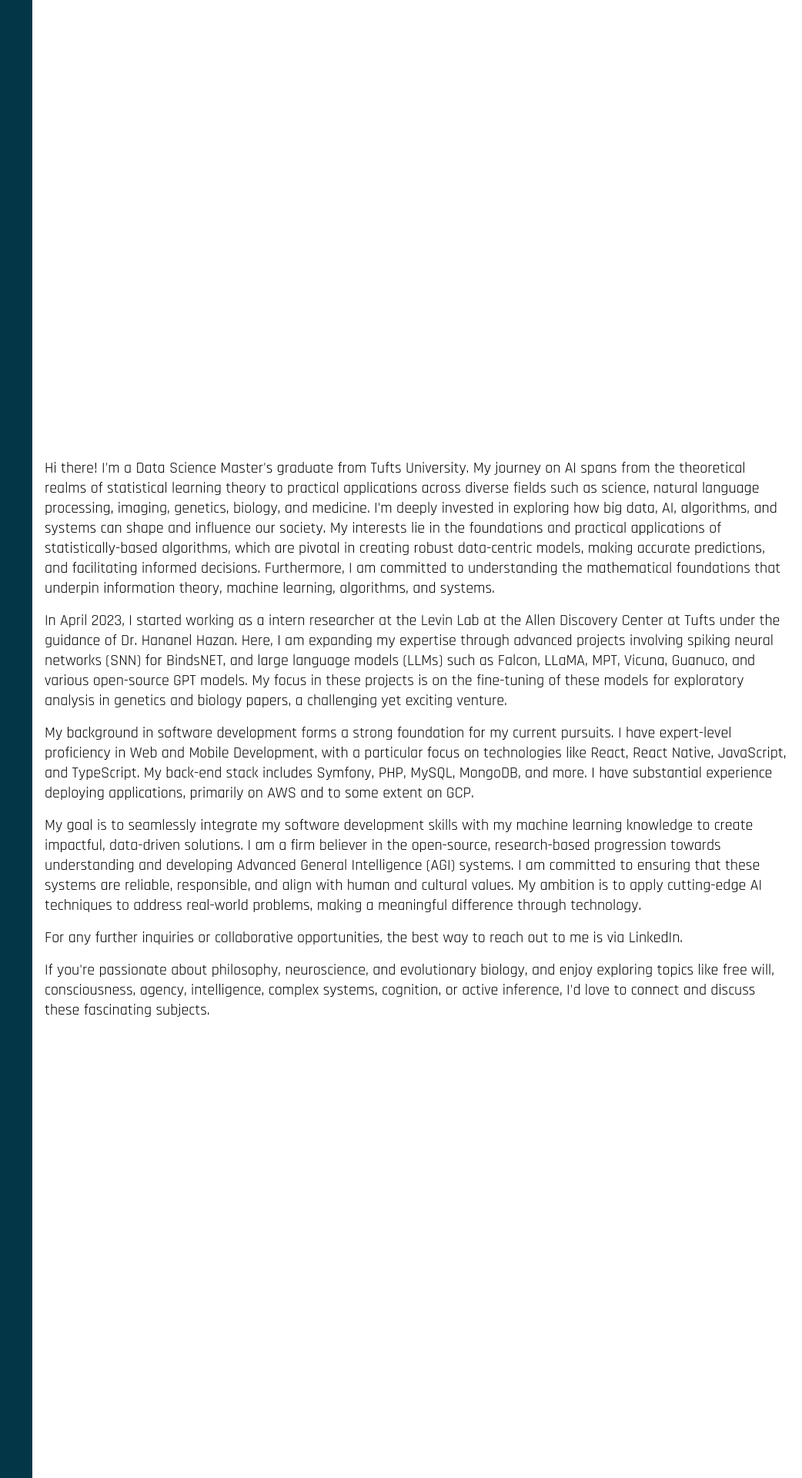
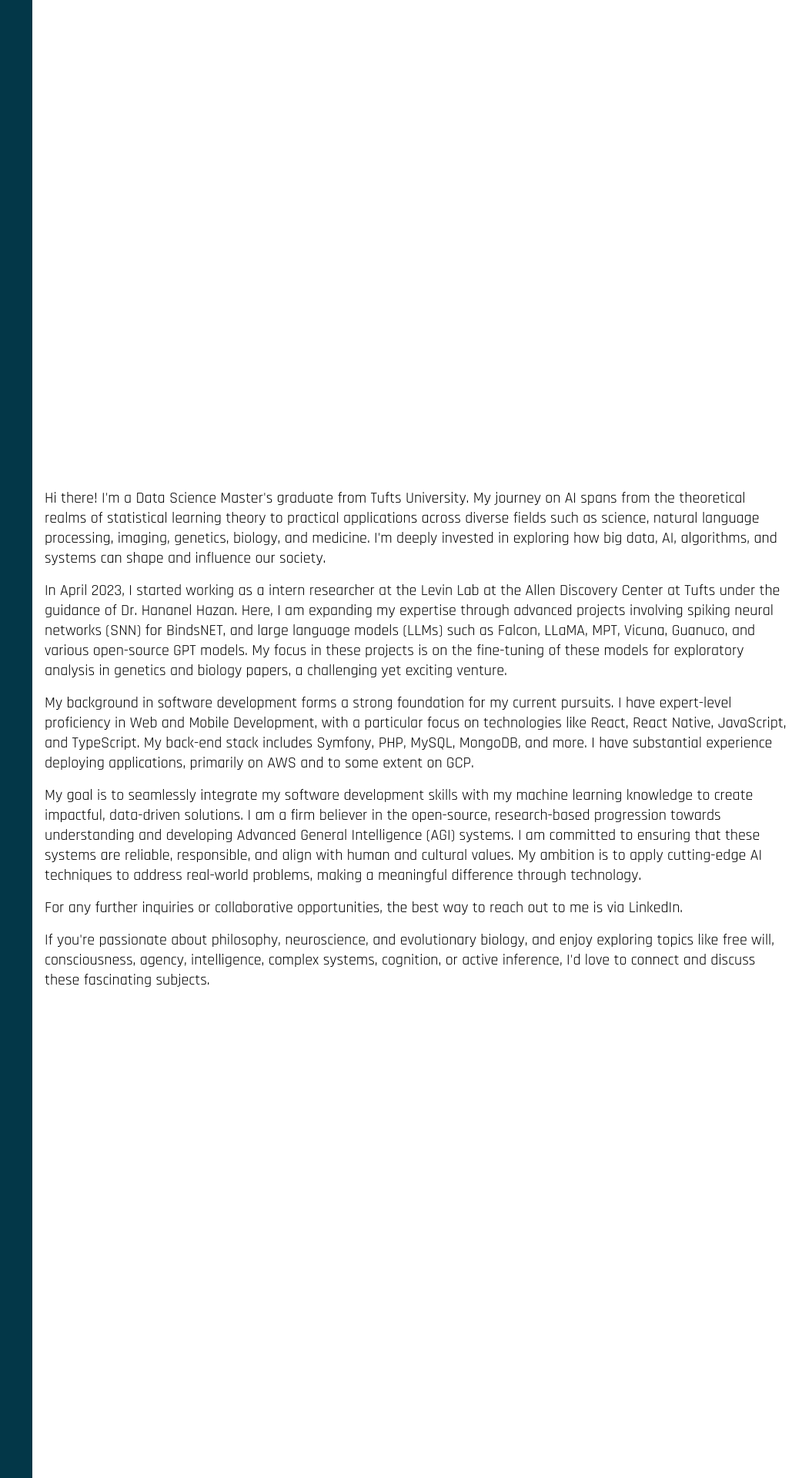
Before and after one commit to axeljeremy7/axeljeremy7.github.io, a Jekyll site: the page built from index.html, in a window 1280 px wide. Shown: the part 1556-3476 px from the top of the page at 77% size, without its empty margins (238-1280 px from the left). Built offline with Jekyll 4.4.1, drawn with Linux system fonts in a browser that asks for light colours; a style sheet for code colours, icons or effects is not loaded.

Commit message:
Update _config.yml

```diff
--- a/_config.yml
+++ b/_config.yml
@@ -7,8 +7,7 @@ description: "This site was created to show my resume, projects, skills and is s
 
 description2: "Also, If you'd like to contact me, just click on the icons below."
 
-description3: "Hi there! I'm a Data Science Master's graduate from Tufts University. My journey on AI spans from the theoretical realms of statistical learning theory to practical applications across diverse fields such as science, natural language processing, imaging, genetics, biology, and medicine. I'm deeply invested in exploring how big data, AI, algorithms, and systems can shape and influence our society. My  interests lie in the foundations and practical applications of statistically-based algorithms, which are pivotal in creating robust data-centric models, making accurate predictions, and facilitating informed decisions. Furthermore, I am committed to understanding the mathematical foundations that underpin information theory, machine learning, algorithms, and systems."
-
+description3: "Hi there! I'm a Data Science Master's graduate from Tufts University. My journey on AI spans from the theoretical realms of statistical learning theory to practical applications across diverse fields such as science, natural language processing, imaging, genetics, biology, and medicine. I'm deeply invested in exploring how big data, AI, algorithms, and systems can shape and influence our society."
 description4: "In April 2023, I started working as a intern researcher at the Levin Lab at the Allen Discovery Center at Tufts under the guidance of Dr. Hananel Hazan. Here, I am expanding my expertise through advanced projects involving spiking neural networks (SNN) for BindsNET, and large language models (LLMs) such as Falcon, LLaMA, MPT, Vicuna, Guanuco, and various open-source GPT models. My focus in these projects is on the fine-tuning of these models for exploratory analysis in genetics and biology papers, a challenging yet exciting venture."
 
 description5: "My background in software development forms a strong foundation for my current pursuits. I have expert-level proficiency in Web and Mobile Development, with a particular focus on technologies like React, React Native, JavaScript, and TypeScript. My back-end stack includes Symfony, PHP, MySQL, MongoDB, and more. I have substantial experience deploying applications, primarily on AWS and to some extent on GCP."
```
